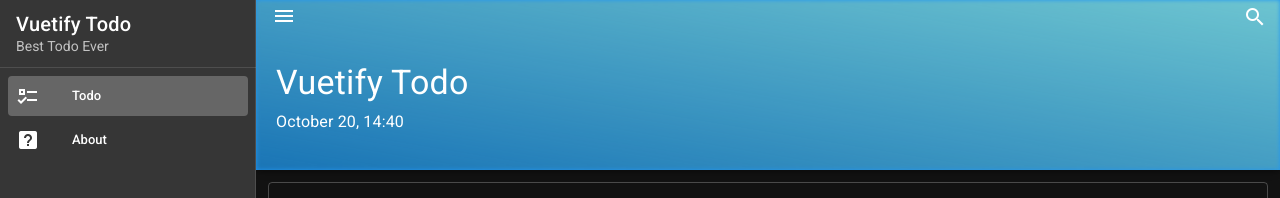
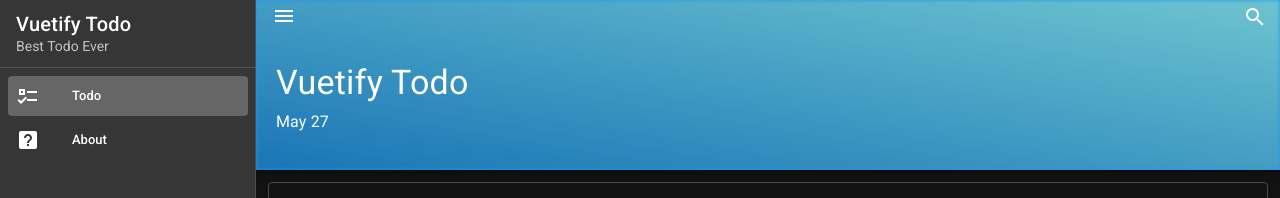
Before and after one commit to calvindio/vuetify-todo, a Vue app: page / in a window 1280 px wide. Shown: the top 198 px of the page. Built offline with nearby package versions, Linux system fonts and the light colour scheme.

Commit message:
2. show current date

```diff
--- a/src/components/tools/LiveDateTime.vue
+++ b/src/components/tools/LiveDateTime.vue
@@ -1,3 +1,20 @@
 <template lang="pug">
-.text-subtitle-1.ml-4 October 20, 14:40
+.text-subtitle-1.ml-4 {{ date }}
 </template>
+
+<script>
+import { format } from 'date-fns'
+export default {
+	data() {
+		return { date: '' }
+	},
+	methods: {
+		getDate() {
+			this.date = format(new Date(), 'MMM d')
+		},
+	},
+	mounted() {
+		this.getDate()
+	},
+}
+</script>
```
